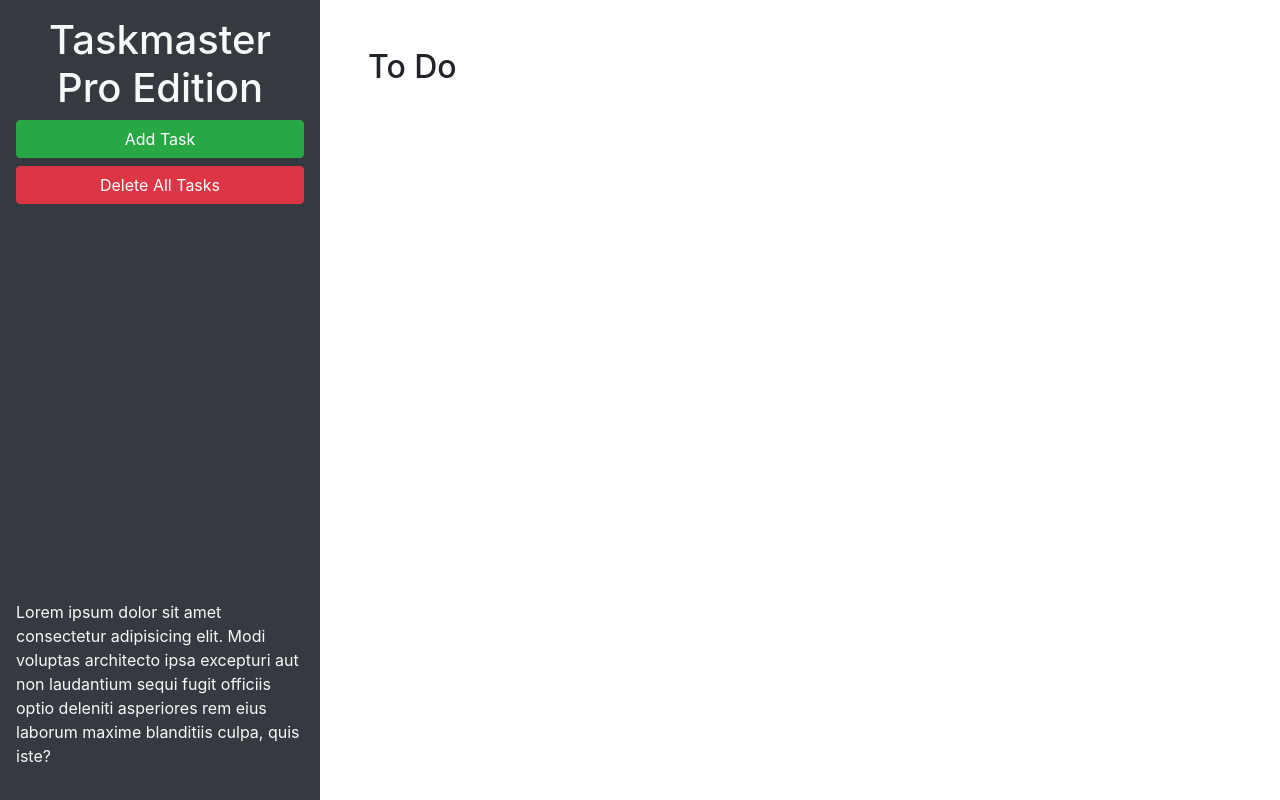
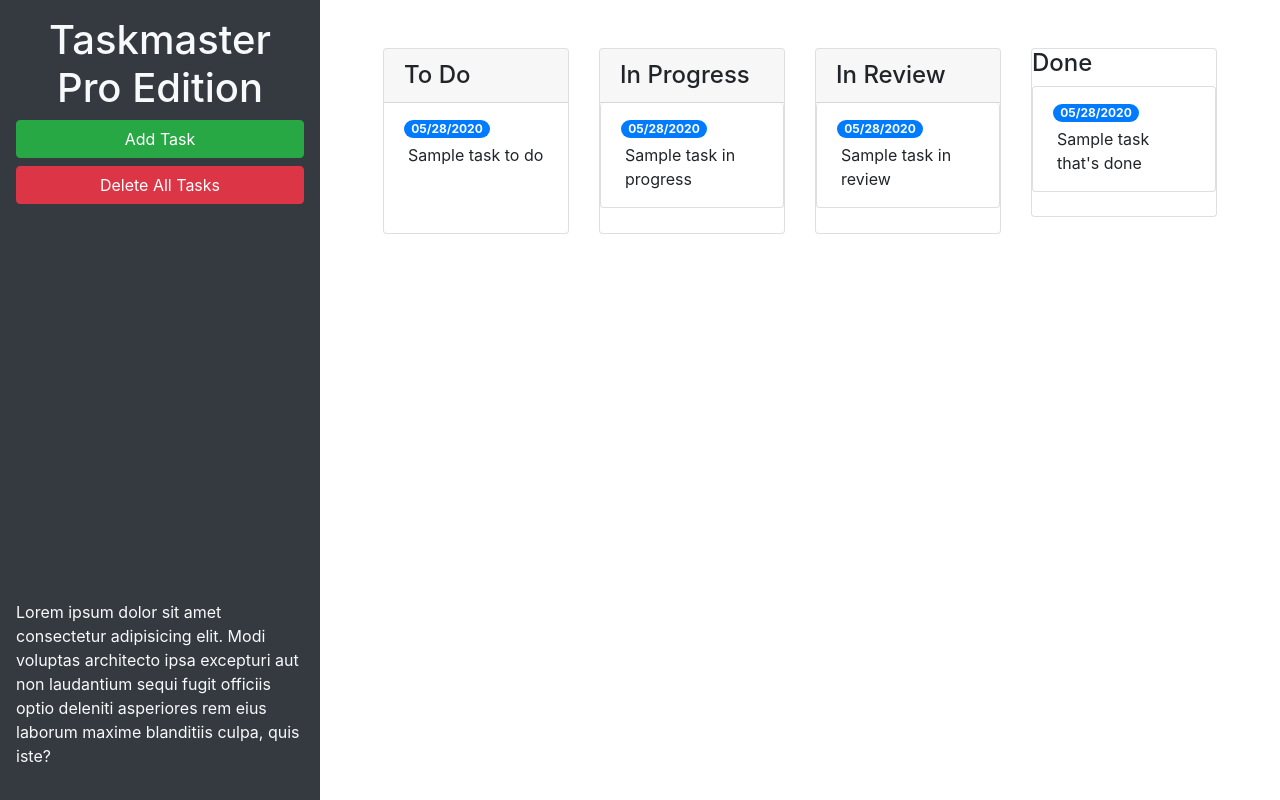
Before and after one commit to Rwillford/taskmaster-pro, a plain HTML site: page index.html in a window 1280 px wide. Drawn offline with nearby package versions, Linux system fonts and the light colour scheme.

Commit message:
updated the grid systema and ui components

```diff
--- a/index.html
+++ b/index.html
@@ -24,9 +24,67 @@
       </p>
     </header>
     <main class="col-12 col-lg-9">
-      <div class="m-5">
-        <h2>To Do</h2>
-        <ul id="list-toDo" class="list-group"> </ul>
+      <div class="m-5 row justify-content-around">
+        <!--todo start-->
+        <div class="col-12 col-md-6 col-xl-3 mb-3">
+          <div class="card">
+            <h4 class="card-header">
+              To Do
+            </h4>
+            <ul id="list-toDo" class="list-group list-group-flush">
+              <li class="list-group-item">
+                <span class="badge badge-primary badge-pill">05/28/2020</span>
+                <p class="m-1">Sample task to do</p>
+              </li>
+            </ul>
+          </div>
+        </div>
+        <!--todo end-->
+        <!--in progress start-->
+        <div class="col-12 col-md-6 col-xl-3 mb-3">
+          <div class="card">
+            <h4 class="card-header">
+              In Progress
+            </h4>
+            <ul id="list-inProgress" class="list-group">
+              <li class="list-group-item">
+                <span class="badge badge-primary badge-pill">05/28/2020</span>
+                <p class="m-1">Sample task in progress</p>
+              </li>
+            </ul>
+          </div>
+        </div>
+        <!--in progress end-->
+        <!--in review start-->
+        <div class="col-12 col-md-6 col-xl-3 mb-3">
+          <div class="card">
+            <h4 class="card-header">
+              In Review
+            </h4>
+            <ul id="list-inReview" class="list-group">
+              <li class="list-group-item">
+                <span class="badge badge-primary badge-pill">05/28/2020</span>
+                <p class="m-1">Sample task in review</p>
+              </li>
+            </ul>
+          </div>
+        </div>
+        <!--in review end-->
+        <!--done start-->
+        <div class="col-12 col-md-6 col-xl-3 mb-3">
+          <div class="card">
+            <h4>
+              Done
+            </h4>
+            <ul id="list-done" class="list-group">
+              <li class="list-group-item">
+                <span class="badge badge-primary badge-pill">05/28/2020</span>
+                <p class="m-1">Sample task that's done</p>
+              </li>
+            </ul>
+          </div>
+        </div>
+        <!--done end-->
       </div>
     </main>
   </div>
@@ -46,11 +104,11 @@
           <form>
             <div class="form-group">
               <label for="modalTaskDescription">Task description</label>
-              <textarea id="modalTaskDescription" rows="3"></textarea>
+              <textarea id="modalTaskDescription" rows="3" class="form-control"></textarea>
             </div>
             <div class="form-group">
               <label for="modalDueDate">Due date</label>
-              <input type="text" id="modalDueDate" placeholder="mm/dd/yyyy" autocomplete="off" />
+              <input type="text" class="form-control" id="modalDueDate" placeholder="mm/dd/yyyy" autocomplete="off" />
             </div>
           </form>
         </div>
```
